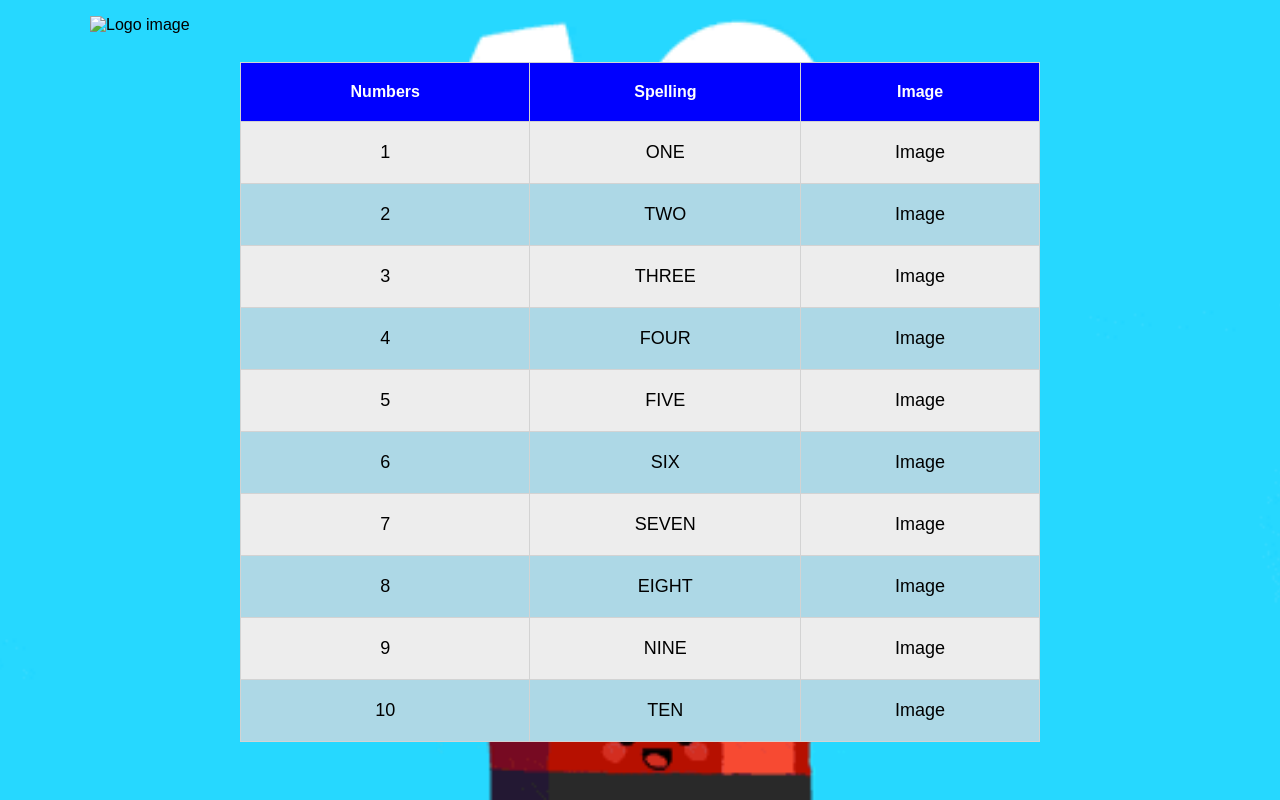
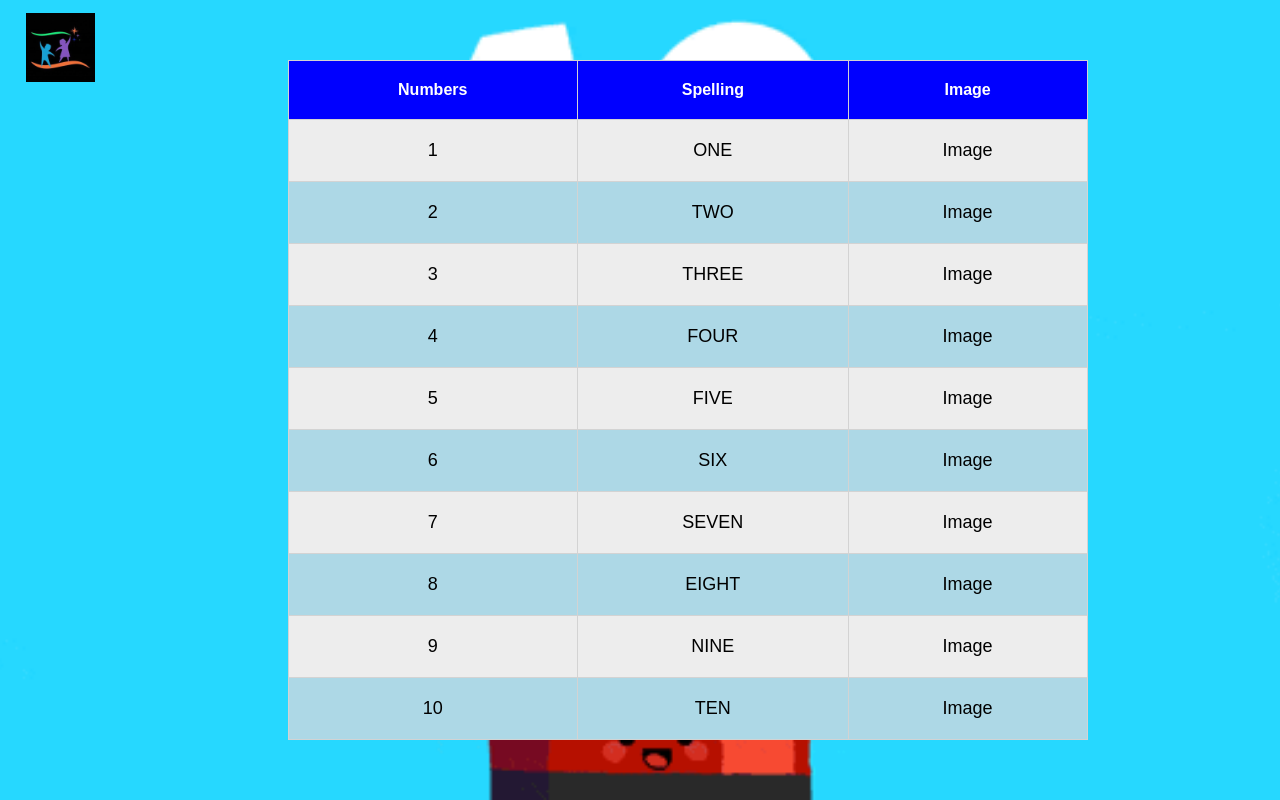
Before and after one commit to Shreya-mon/MCA_Project, a PHP site: page /MCA_Project/learn.html in a window 1280 px wide. Run offline with PHP 8.4, Linux system fonts and the light colour scheme.

Commit message:
Pore dekha hobe

```diff
--- a/alphabet.html
+++ b/alphabet.html
@@ -11,9 +11,9 @@
 
 <body>
     <div class="myalphabet">
-        <nav class="nav_bar">
-            <img src="" alt="Logo image" class="logo" />
-        </nav>
+        <div class="red">
+            <img src="./pictures/logo.jpg" alt="Logo">
+          </div>
     </div>
 </body>
 
--- a/color.html
+++ b/color.html
@@ -11,9 +11,9 @@
 
 <body>
     <div class="mycolor">
-        <nav class="nav_bar">
-            <img src="" alt="Logo image" class="logo" />
-        </nav>
+        <div class="red">
+            <img src="./pictures/logo.jpg" alt="Logo">
+        </div>
     </div>
 </body>
 
--- a/identify.html
+++ b/identify.html
@@ -11,9 +11,9 @@
 
 <body>
     <div class="myidentify">
-        <nav class="nav_bar">
-            <img src="" alt="Logo image" class="logo" />
-        </nav>
+        <div class="red">
+            <img src="./pictures/logo.jpg" alt="Logo">
+        </div>
     </div>
 </body>
 
--- a/learn.html
+++ b/learn.html
@@ -11,9 +11,9 @@
 
 <body>
     <div class="mynumber">
-        <nav class="nav_bar">
-            <img src="" alt="Logo image" class="logo" />
-        </nav>
+        <div class="red">
+            <img src="./pictures/logo.jpg" alt="Logo">
+        </div>
         <div class="learn-container">
             <table>
 
--- a/learning.html
+++ b/learning.html
@@ -14,7 +14,7 @@
     <source src="./video/video.mp4" type="video/mp4" />
   </video>
   <nav class="nav_bar">
-    <img src="" alt="Logo image" class="logo" />
+    <img src="./pictures/logo.jpg" alt="Logo" class="logo" />
   </nav>
   <div class="main__content__learing">
     <div class="btn__container_learningh">
--- a/number.html
+++ b/number.html
@@ -11,9 +11,9 @@
 
 <body>
     <div class="mynumber">
-        <nav class="nav_bar">
-            <img src="" alt="Logo image" class="logo" />
-        </nav>
+        <div class="red">
+            <img src="./pictures/logo.jpg" alt="Logo">
+        </div>
 
         <div class="number__content">
             <div class="number__container">
--- a/puzzle.html
+++ b/puzzle.html
@@ -11,9 +11,9 @@
 
 <body>
     <div class="mypuzzle">
-        <nav class="nav_bar">
-            <img src="" alt="Logo image" class="logo" />
-        </nav>
+        <div class="red">
+            <img src="./pictures/logo.jpg" alt="Logo">
+        </div>
     </div>
 </body>
 
--- a/style1.css
+++ b/style1.css
@@ -18,12 +18,26 @@
   height: 122vh;
   width: 122vw;
 }
-.nav_bar {
-  padding: 10px 90px;
+.red img{
+  width: 95px;
+  float:left;
+  padding-left:2%;
+  padding-top: 1%;
+  filter: invert(1);
+}
+.nav_bar{
+  padding: 5px 1px;
   display: flex;
   justify-content: space-between;
   align-items: center;
   height: 50px;
+}
+.nav_bar img{
+  width: 95px;
+  float:left;
+  padding-left:2%;
+  padding-top: 3%;
+  filter: invert(1);
 }
 .login__btn {
   padding: 5px 15px;
@@ -66,7 +80,7 @@
   font-size: 45px;
   background-color: rgb(130, 27, 142);
   color: white;
-  border: none;
+  border:0cm;
   border-radius: 10px;
   box-shadow: 0px 5px 10px black;
   text-transform: uppercase;
@@ -123,7 +137,7 @@
     display: flex;
     justify-content: center;
     align-items: center;
-    height: 88vh;
+    height: 100vh;
   }
 
   table, td, th{
--- a/video.html
+++ b/video.html
@@ -11,9 +11,9 @@
 
 <body>
     <div class="mynumber">
-        <nav class="nav_bar">
-            <img src="" alt="Logo image" class="logo" />
-        </nav>
+        <div class="red">
+            <img src="./pictures/logo.jpg" alt="Logo">
+        </div>
         <div class="video-container">
             <div class="c-video">
                 <video class="video-c" src="./video/number-video.mp4" controls></video>
```
Also changed, not shown: game.html (+3 -4 lines), home.html (+6 -3 lines), index.html (+19 -21 lines), style.css (+7 -12 lines).
